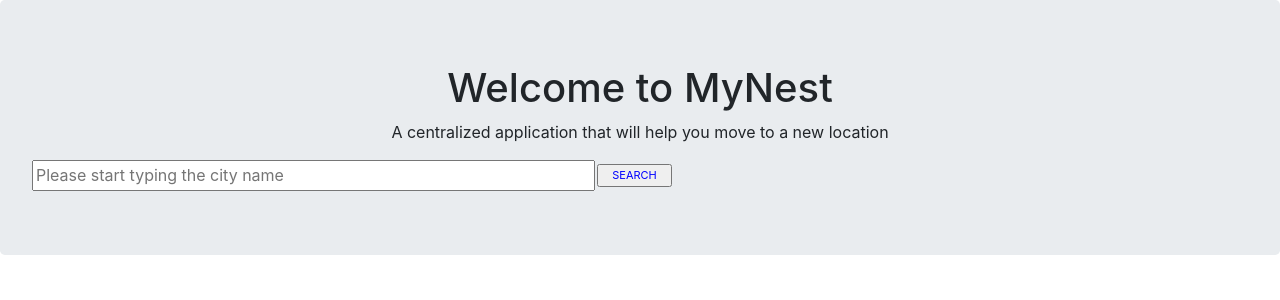
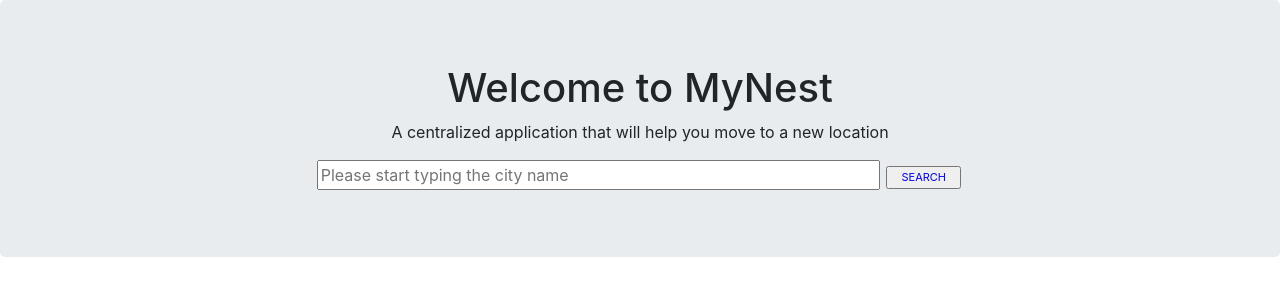
Before and after one commit to HS0705/MyNest, a Flask app: page / in a window 1280 px wide. Shown: the part 116-416 px from the top of the page. Run offline with Flask 2, Linux system fonts and the light colour scheme; some libraries are stand-ins or nearby versions.

Commit message:
Updated hoempage.html

```diff
--- a/templates/homepage.html
+++ b/templates/homepage.html
@@ -4,8 +4,6 @@
         <div class="jumbotron text-center">
             <h1>Welcome to MyNest </h1>
             <p>A centralized application that will help you move to a new location</p>
-        <form class="form-inline" method="POST">
-            <div class="input-group">
             <input
                 id="searchTextField"
                 name="address"
@@ -14,11 +12,8 @@
                 type="text"
                 required
                 >
-            <div class="input-group-btn">
             <input type="submit" value="SEARCH" id="submitBtn">
-            </div>
-            </div>
-        </form>
+
         </div>
 
     <script>
```
Lines whose indentation alone changed are shown as unchanged.
